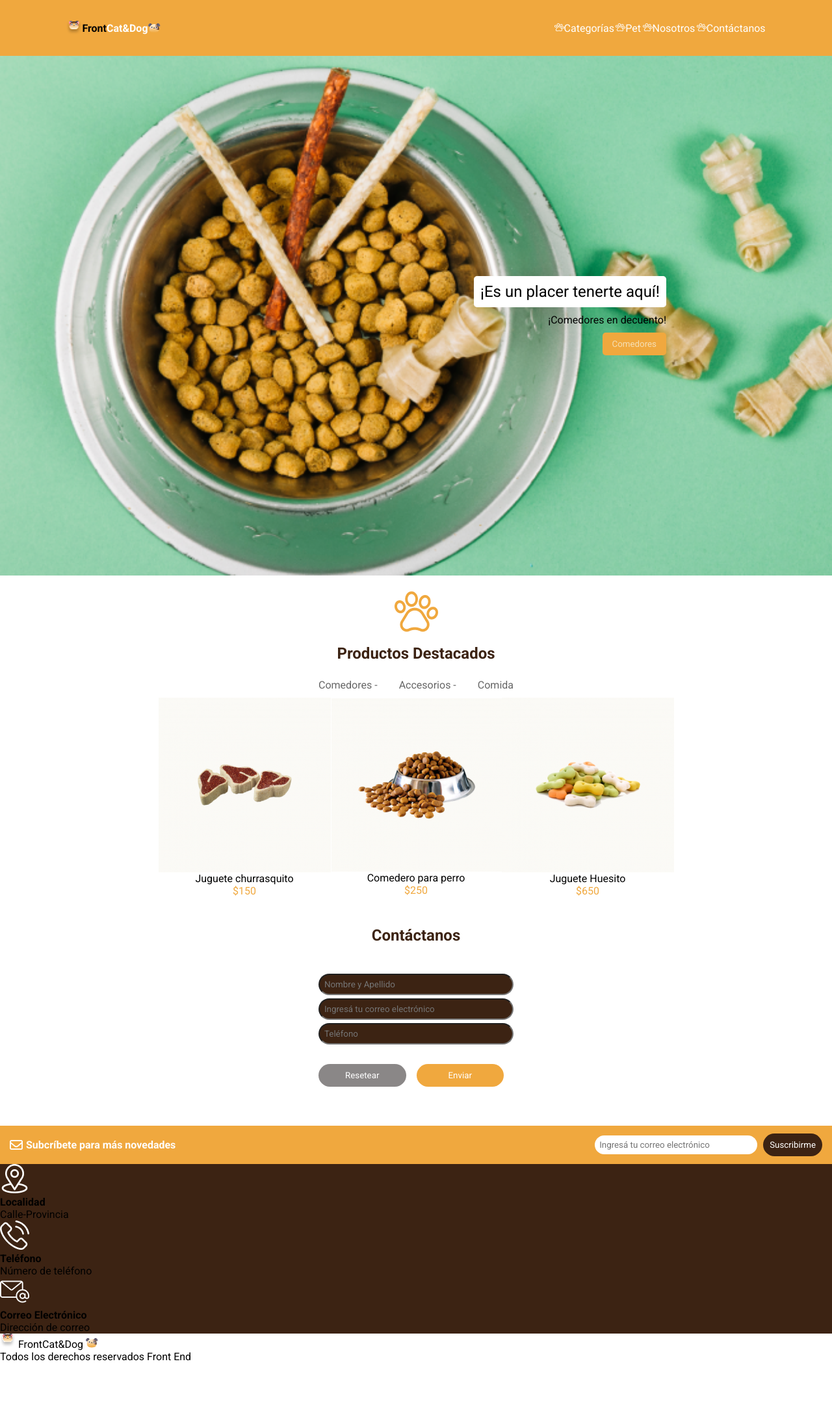
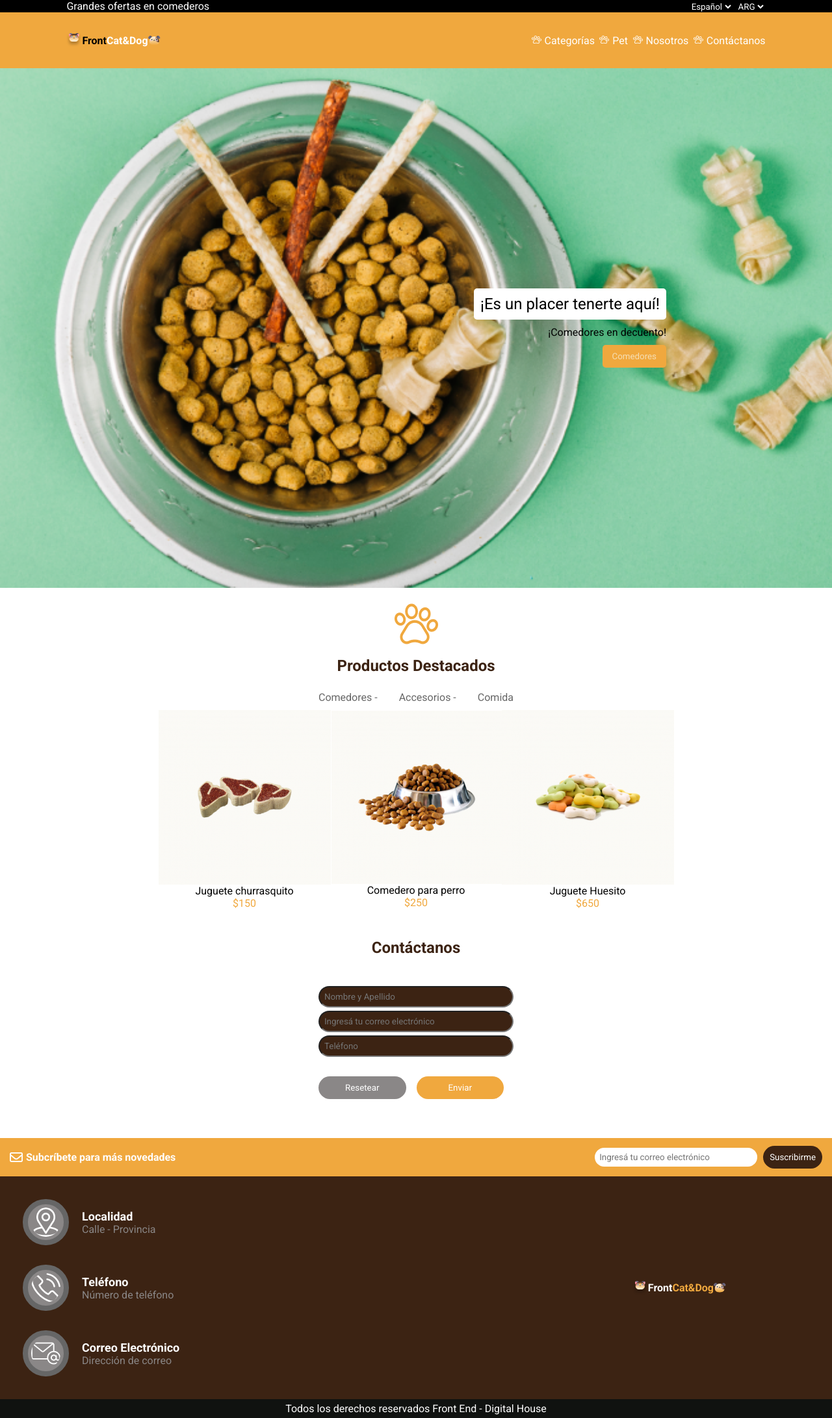
Before and after one commit to EstefaniaDelgado/LadingPage-PetShop, a plain HTML site: page index.html in a window 1280 px wide. Shown: the whole page at 65% size. Before the commit the page ends 2098 px from the top, so only its background shows below. Drawn offline with Linux system fonts and the light colour scheme.

Commit message:
responsive footer

```diff
--- a/index.html
+++ b/index.html
@@ -17,7 +17,7 @@
   </head>
   <body>
     <header>
-      <section class="ofertas">
+      <section class="offers">
         <span>Grandes ofertas en comederos</span>
         <div class="opciones">
           <select name="" id="">
@@ -41,26 +41,26 @@
           <img src="./img/menu-icon.svg" alt="menu icon" style="color: black" class="icon-burguer-menu"/>
           <ul class="main-menu">
             <li>
-              <a href=""
-                ><img src="./img/pawprint 1.png" alt="pawprint1" />Categorías</a
+              <a href="#" class="anchor-main-menu"
+                ><!-- <img src="./img/pawprint 1.png" alt="pawprint1" /> -->Categorías</a
               >
             </li>
             <li>
-              <a href=""
-                ><img src="./img/pawprint 1.png" alt="pawprint2" />Pet</a
+              <a href="#" class="anchor-main-menu"
+                ><!-- <img src="./img/pawprint 1.png" alt="pawprint2" /> -->Pet</a
               >
             </li>
             <li>
-              <a href=""
-                ><img src="./img/pawprint 1.png" alt="pawprint2" />Nosotros</a
+              <a href="#" class="anchor-main-menu"
+                ><!-- <img src="./img/pawprint 1.png" alt="pawprint2" /> -->Nosotros</a
               >
             </li>
             <li>
-              <a href=""
-                ><img
+              <a href="#" class="anchor-main-menu"
+                ><!-- <img
                   src="./img/pawprint 1.png"
                   alt="pawprint4"
-                />Contáctanos</a
+                /> -->Contáctanos</a
               >
             </li>
           </ul>
@@ -144,13 +144,21 @@
         </form>
       </section>
           </main>
-    <footer><section class="contact-section">
+    <footer>
+      <section class="contact-section">
         <!-- INFO -->
+
+        <div class="logo">
+          <img src="./img/Cat.svg" alt="cat" />
+          <span >Front</span><span class="title-front-footer" >Cat&Dog</span>
+          <img src="./img/Dog.svg" alt="dog" />
+        </div>
+
         <article class="location">
           <img src="./img/location 1.png" alt="location" class="contact-icon" />
           <div>
             <h4>Localidad</h4>
-            <p>Calle-Provincia</p>
+            <p>Calle - Provincia</p>
           </div>
         </article>
 
@@ -173,15 +181,13 @@
             <p>Dirección de correo</p>
           </div>
         </article>
+
+
       </section>
 
-      <!-- LOGO -->
-      <section class="logo-footer">
-        <img src="./img/Cat.svg" alt="cat" />
-        <span>Front<span class="cat-dog">Cat&Dog</span></span>
-        <img src="./img/Dog.svg" alt="dog" />
-      </section>
-
-      <p class="rights">Todos los derechos reservados Front End</p></footer>
+      <section class="rights">
+      <p >Todos los derechos reservados Front End - Digital House</p>
+    </section>
+    </footer>
   </body>
 </html>
--- a/style.css
+++ b/style.css
@@ -9,29 +9,28 @@
 }
 
 /* header */
-.ofertas, .logo-menu{
+.offers, .logo-menu{
     display: flex;
     justify-content: space-between;
     padding: 0 8vw;
 }
 
-.ofertas{
+.offers{
     display: none;
 }
 
-.ofertas, select{
+.offers, select{
     background-color: black;
     color: white;
 }
 
-.ofertas select{
+.offers select{
     border: none;
 }
 
 .logo-menu{
     background-color: #F0A83E;
     padding: 4vh 8vw;
-
 }
 
 .logo span{
@@ -51,6 +50,7 @@
 .main-menu{
     display: none;
 }
+
 
 /* main */
 .contenedor-banner{
@@ -220,14 +220,59 @@
 
 /* Footer */
 .contact-section{
- background-color: #3C2313;
+    background-color: #3C2313;
+    display: flex;
+    flex-direction: column;
+    align-items: center;
+    justify-content: center;
+    padding: 20px;
 }
 
+.contact-section .logo span{
+    color: #fff;
+}
 
+.contact-section .logo .title-front-footer{
+    color: #F0A83E;
+}
 
+.location, .phone-number, .email{
+  display: flex;
+  justify-content: center;
+  align-items: center;
+  gap: 20px;
+  padding: 15px;
+}
+
+.contact-section h4{
+    color: #fff;
+    font-size: 18px;
+}
+
+.contact-section p{
+    color: #8A8787;
+}
+
+.contact-icon{
+    background-color: #8A8787;
+    border: 8px solid #666666;
+    border-radius: 35px;
+    padding: 5px;
+}
+
+.rights{
+    background-color:#101210;
+    color: #fff;
+    text-align: center;
+    padding: 5px;
+}
 
 /* Media Query */
 @media (min-width:768px){
+   /* header */
+   .offers{
+    display: flex;
+   }
 
     /* Main Menu */
     .menu .icon-burguer-menu{
@@ -235,11 +280,16 @@
     }
 
     .main-menu{
-        width: 325px;
+        width: 365px;
         display: flex;
         justify-content: space-between;
+    }
 
+    .anchor-main-menu::before{
+        content: url('./img/pawprint\ 1.png');
+        padding: 5px;
     }
+
 
     .main-menu li{
       list-style: none;
@@ -288,4 +338,15 @@
     gap: 5px;
 
     }
+
+    /* Contact Section */
+    .contact-section{
+        position: relative;
+        align-items: flex-start;
+    }
+
+    .contact-section .logo{
+        position: absolute;
+        left: 76%;
+    }
 }
```
